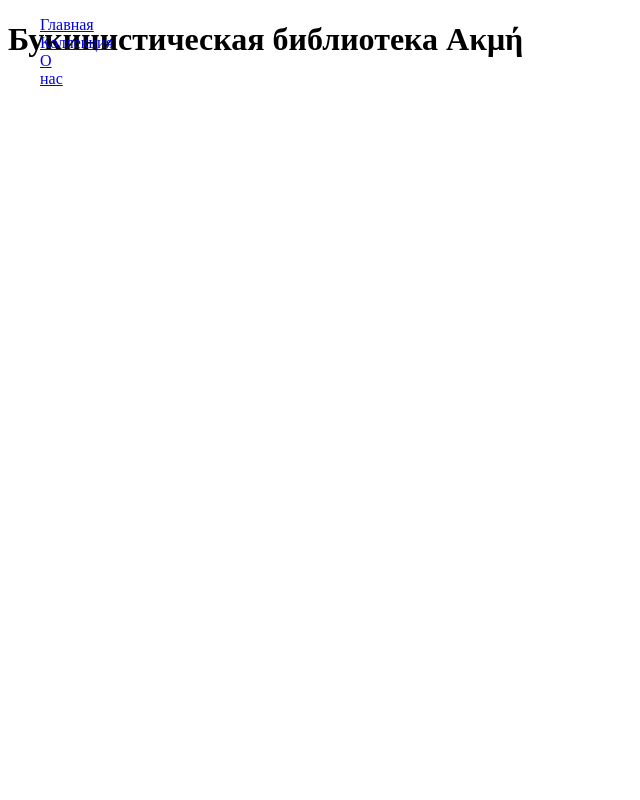
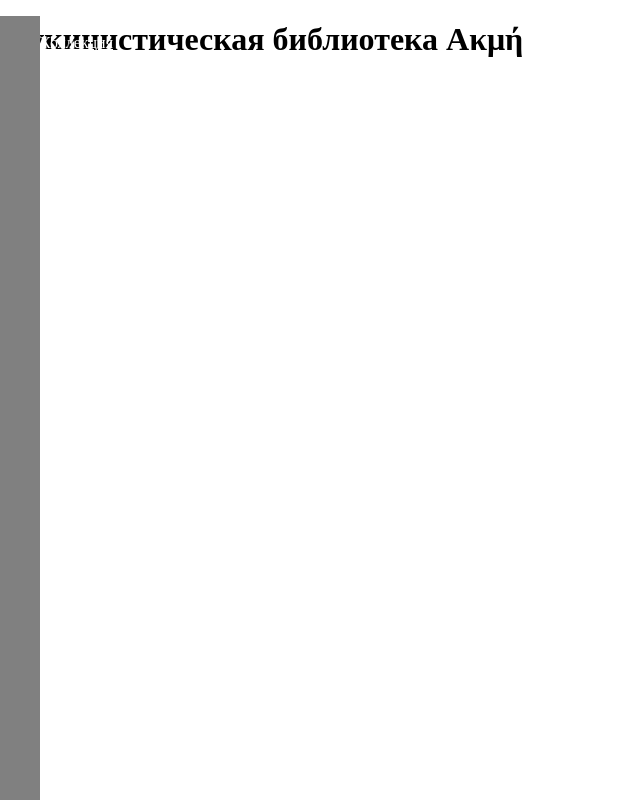
Before and after one commit to akmebiblio/akme, a plain HTML site: page index.html in a window 1280 px wide. Shown: the whole page, without its empty margins (0-640 px from the left). Drawn offline with Linux system fonts and the light colour scheme.

Commit message:
Update main.css

```diff
--- a/static/css/main.css
+++ b/static/css/main.css
@@ -1,16 +1,19 @@
 menu {
     display: flex;
-    flex-direction: row;
+    flex-direction: column;
     height: 100%;
     min-height: 100vh;
     position: fixed;
     top: 0;
     left: 0;
+    background-color: gray;
 }
 
 .part {
     width: 50px;
     height: 100%;
+    display: flex;
+    flex-direction: column;
 }
 
 .part.slip {
@@ -20,3 +23,7 @@ menu {
 .part.slip.closed {
     width: 0px;
 }
+
+.part a {
+    color: white;
+}
```
